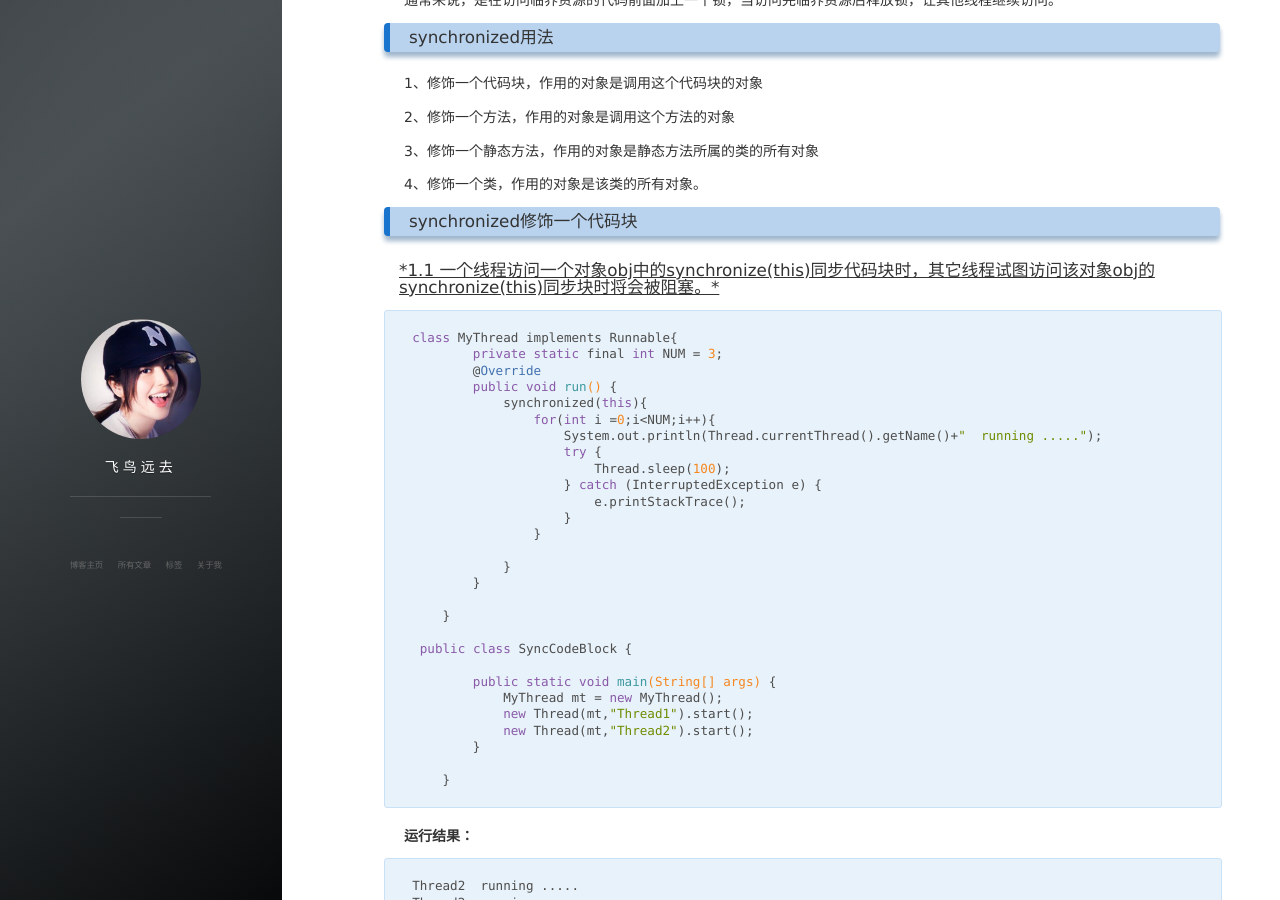
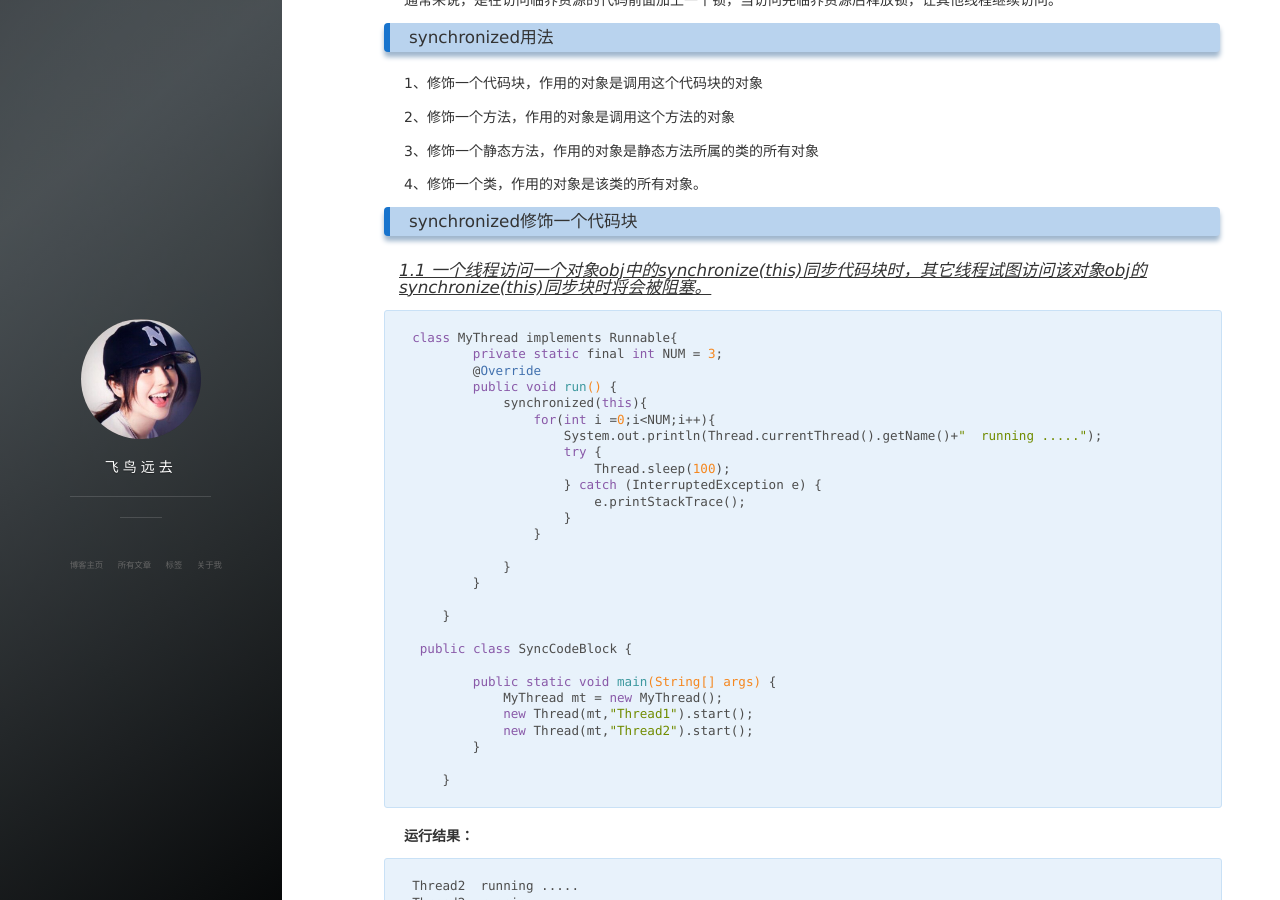
Before and after one commit to Vvictorli/vvictorli.github.com, a Jekyll site: the page built from _posts/2020-07-29-synchronized.md, in a window 1280 px wide and 900 px high, scrolled down 349 px. Built offline with Jekyll 4.4.1, drawn with Linux system fonts in a browser that asks for light colours; nearby versions of some CDN libraries; comment, search, counter and statistics services are not loaded.

Commit message:
Add files via upload

````diff
--- a/_posts/2020-07-29-synchronized.md
+++ b/_posts/2020-07-29-synchronized.md
@@ -36,7 +36,7 @@ tag: Java关键字
 
 ### synchronized修饰一个代码块
 
-#### <u>*1.1 一个线程访问一个对象obj中的synchronize(this)同步代码块时，其它线程试图访问该对象obj的synchronize(this)同步块时将会被阻塞。*</u>
+#### *<u>1.1 一个线程访问一个对象obj中的synchronize(this)同步代码块时，其它线程试图访问该对象obj的synchronize(this)同步块时将会被阻塞。</u>*
 
 ```java
 class MyThread implements Runnable{
````
